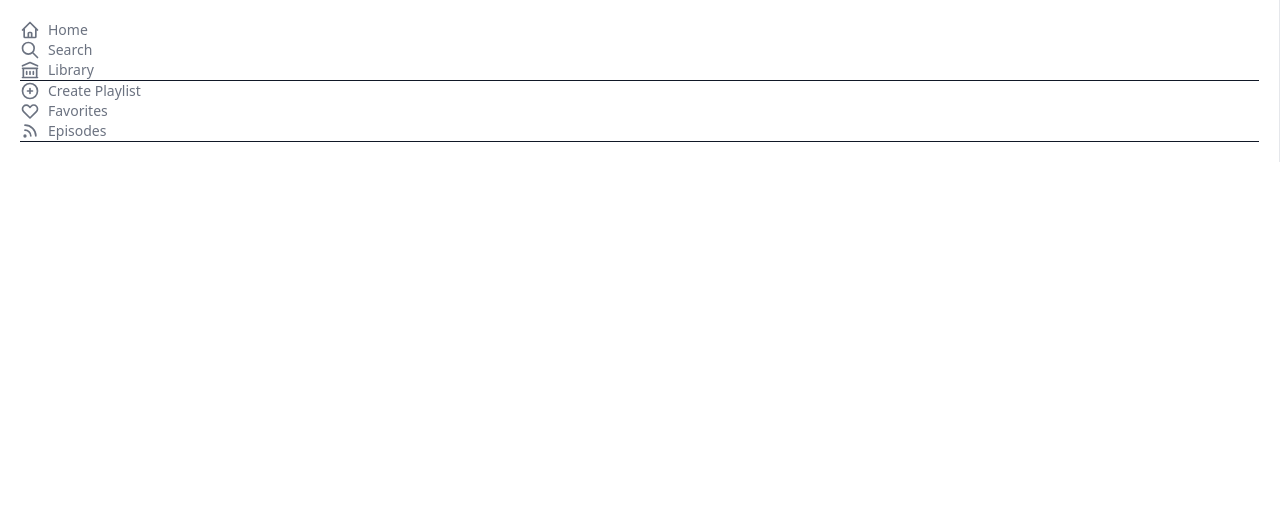
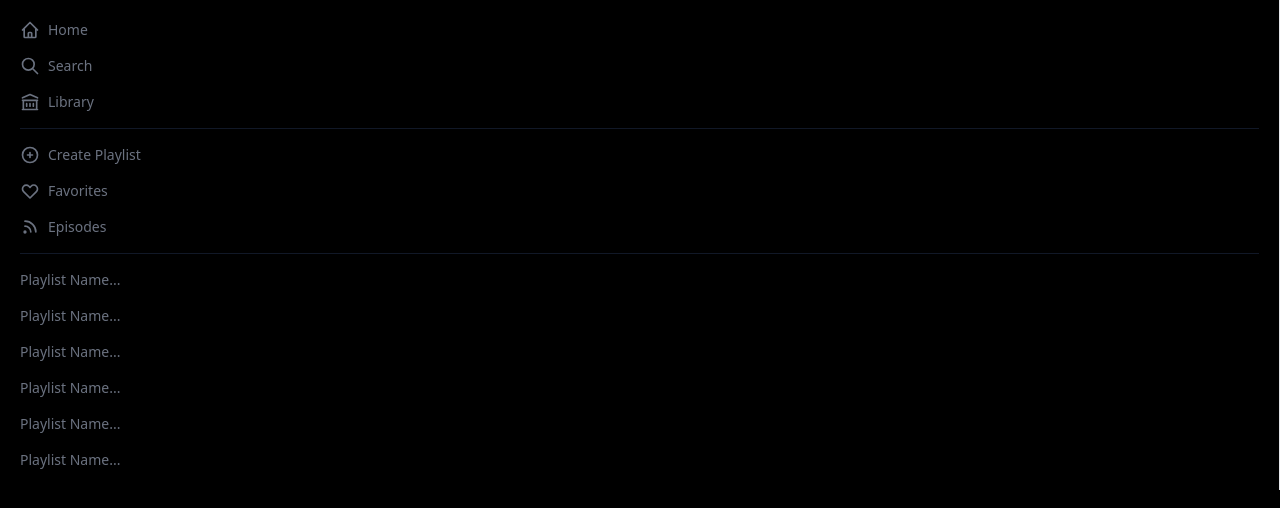
Before and after one commit to EricBaldwinn/Spotify-Clone, a Next.js app in the folder spotify-build/: page / in a window 1280 px wide. Shown: the top 508 px of the page. Built offline with nearby package versions, Linux system fonts and the light colour scheme.

Commit message:
Sidebar buttons

```diff
--- a/spotify-build/components/Sidebar.js
+++ b/spotify-build/components/Sidebar.js
@@ -9,8 +9,8 @@ import {
 
 export const Sidebar = () => {
   return (
-    <div>
-        <div className="text-gray-500 p-5 text-sm border-r border-grey-900">
+    <div className="text-gray-500 p-5 text-sm border-r border-grey-900">
+        <div className="space-y-4">
           <button className="flex items-center space-x-2 hover:text-white">
             <HomeIcon className="h-5 w-5"/>
             <p>Home</p>
@@ -38,6 +38,26 @@ export const Sidebar = () => {
             <p>Episodes</p>
           </button>
           <hr className="border-t-[0.1px] border-gray-900"/>
+
+          {/* Playlists */}
+          <p className="cursor-pointer hover:text-white">
+            Playlist Name...
+          </p>
+          <p className="cursor-pointer hover:text-white">
+            Playlist Name...
+          </p>
+          <p className="cursor-pointer hover:text-white">
+            Playlist Name...
+          </p>
+          <p className="cursor-pointer hover:text-white">
+            Playlist Name...
+          </p>
+          <p className="cursor-pointer hover:text-white">
+            Playlist Name...
+          </p>
+          <p className="cursor-pointer hover:text-white">
+            Playlist Name...
+          </p>
         </div>
     </div>
   );
--- a/spotify-build/pages/index.js
+++ b/spotify-build/pages/index.js
@@ -2,8 +2,8 @@ import { Sidebar } from "../components/Sidebar";
 
 export default function Home () {
   return (
-    <div className="">
-      <main>
+    <div className="bg-black h-screen overflow-hidden">
+      <main className="">
         <Sidebar />
         {/* Center */}
       </main>
```
